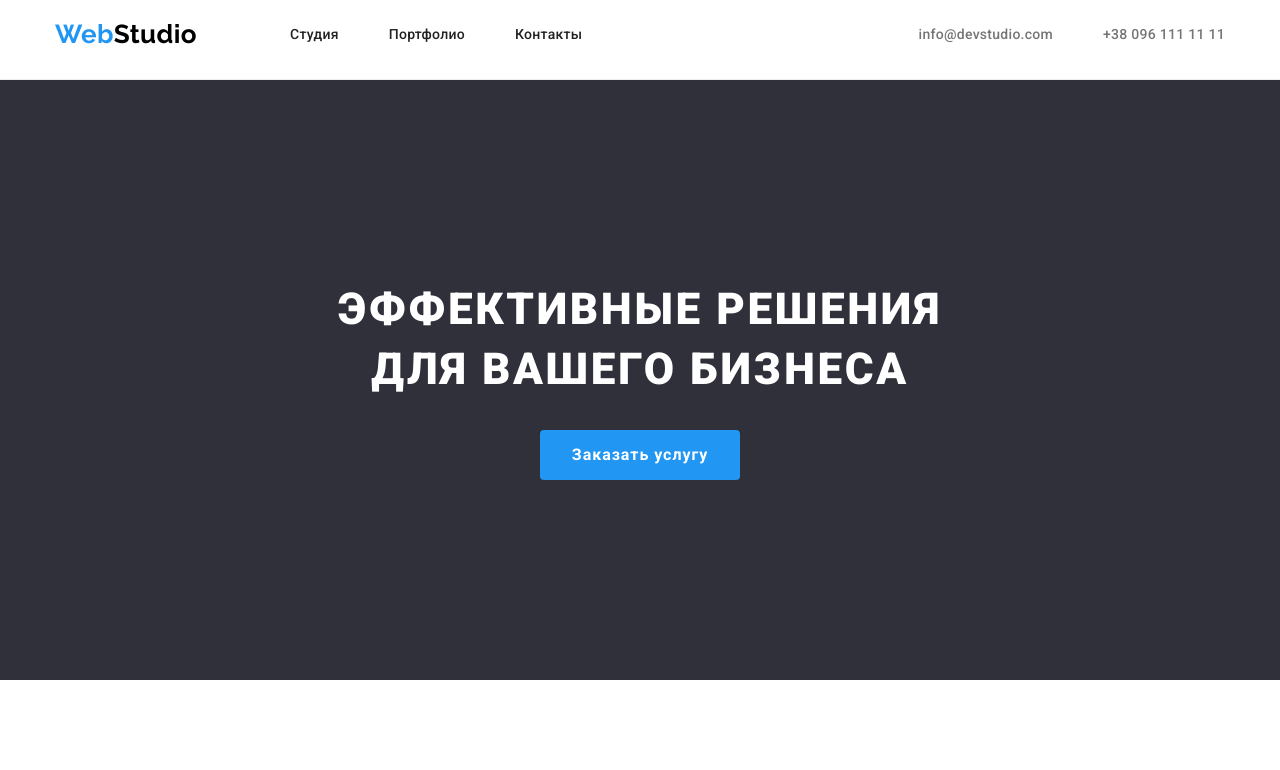
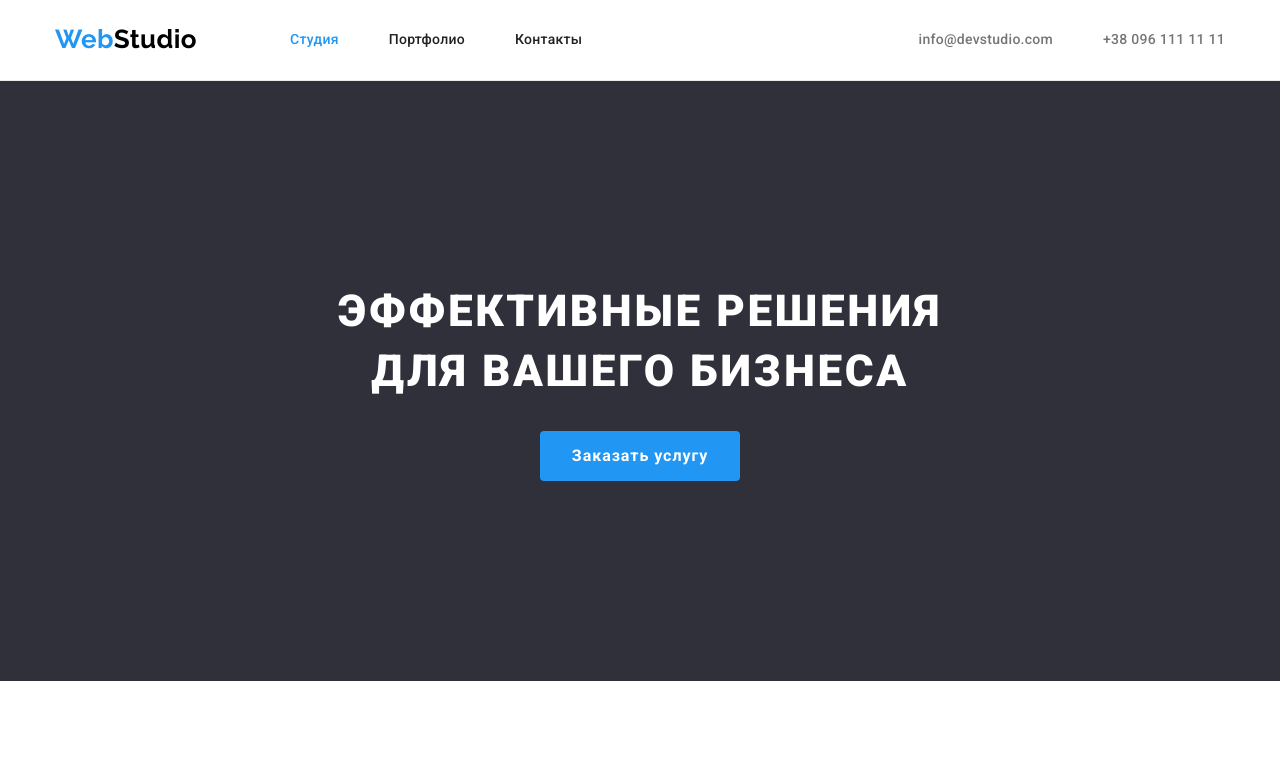
Before and after one commit to VitaliySaburdo/goit-markup-hw-03, a plain HTML site: page index.html in a window 1280 px wide. Shown: the top 770 px of the page. Drawn offline with nearby package versions, Linux system fonts and the light colour scheme.

Commit message:
fixing bugs

```diff
--- a/css/styles.css
+++ b/css/styles.css
@@ -74,13 +74,6 @@ p {
   padding-bottom: 94px;
 }
 
-.hero-text-container {
-  width: 696px;
-  height: 120px;
-  margin-left: auto;
-  margin-right: auto;
-}
-
 .peculiarities-text-container {
   width: 270px;
   margin-left: 0;
@@ -89,7 +82,6 @@ p {
 
 /* Header */
 .header {
-  height: 80px;
   border-bottom: 1px solid var(--header-line-colour);
 }
 /* Logo */
@@ -98,11 +90,15 @@ p {
   font-family: var(--secondary-font);
   font-weight: 700;
   font-size: 26px;
-  line-height: 1.19;
+  line-height: calc(31 / 26);
   text-decoration: none;
+  padding-top: 15px;
+  padding-bottom: 15px;
 }
 .logo-accent {
   color: var(--text-logo-color);
+  padding-top: 15px;
+  padding-bottom: 15px;
 }
 
 /* Nav */
@@ -113,24 +109,30 @@ p {
 .header-nav {
   display: flex;
   align-items: center;
+  margin-left: 93px;
 }
 
 .header-list {
   display: flex;
-  margin-left: 93px;
 }
+
 .header-list .header-item + .header-item {
   margin-left: 50px;
 }
-.header-list .link-nav {
+
+.link-nav {
   display: block;
-  padding-top: 25px;
-  padding-bottom: 25px;
+  padding-top: 32px;
+  padding-bottom: 32px;
 
   color: var(--title-text-color);
   font-weight: 500;
-  line-height: 1.4;
+  line-height: 1.14;
   letter-spacing: 0.02em;
+}
+
+.current {
+  color: var(--accent-text-color);
 }
 /* Contacts */
 .header-contacts {
@@ -142,12 +144,12 @@ p {
 }
 .contacts-list .contacts-link {
   display: block;
-  padding-top: 25px;
-  padding-bottom: 25px;
+  padding-top: 32px;
+  padding-bottom: 32px;
 
   color: var(--primary-text-color);
   font-weight: 500;
-  line-height: 1.4;
+  line-height: 1.14;
   letter-spacing: 0.02em;
   text-decoration: none;
 }
@@ -161,23 +163,26 @@ p {
   color: var(--accent-text-color);
 }
 
-.current {
-  color: var(--accent-text-color);
-}
-
 /* Hero */
 
 .hero-title {
   color: var(--wite-text-color);
   font-weight: 900;
   font-size: 44px;
-  line-height: 1.36;
+  line-height: calc(60 / 44);
 
   letter-spacing: 0.06em;
   text-transform: uppercase;
 
   margin-top: 0px;
   margin-bottom: 30px;
+}
+
+.hero-text-container {
+  width: 696px;
+  height: 120px;
+  margin-left: auto;
+  margin-right: auto;
 }
 
 .hero {
@@ -266,10 +271,12 @@ p {
 
 .work-list {
   display: flex;
-  justify-content: space-between;
 }
 .work-item {
-  padding-bottom: 0;
+  margin-right: 30px;
+}
+.work-item:last-child {
+  margin-right: 0;
 }
 
 /* Team */
@@ -368,11 +375,10 @@ p {
   letter-spacing: 0.06em;
   color: var(--title-text-color);
 
-  width: 322px;
   height: 30px;
   margin-right: auto;
   margin-left: auto;
-  margin-bottom: 8px;
+  margin-bottom: 4px;
 }
 .portfolio-list {
   display: flex;
@@ -422,7 +428,6 @@ p {
 }
 
 .address-container {
-  width: 231px;
   margin-top: 20px;
 }
 .footer-item {
```
Also changed, not shown: portfolio.html (+3 -3 lines).
